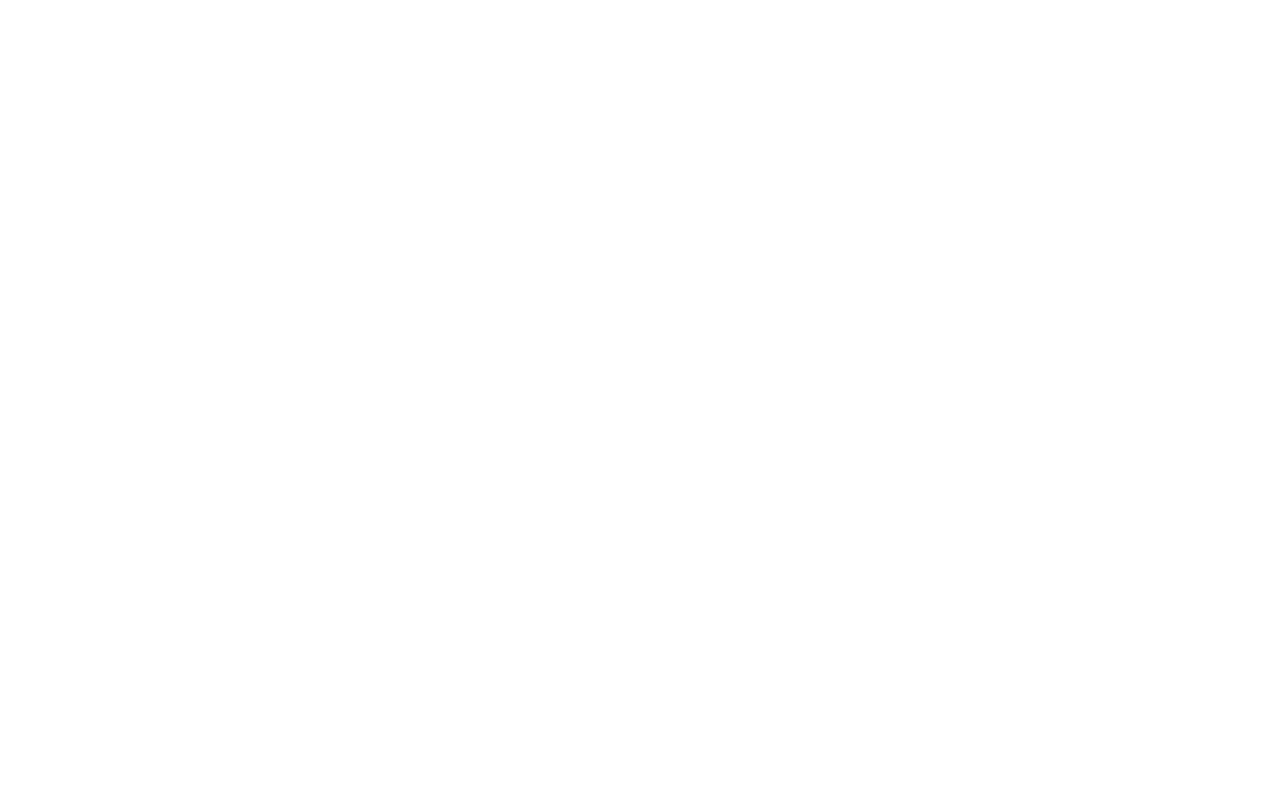
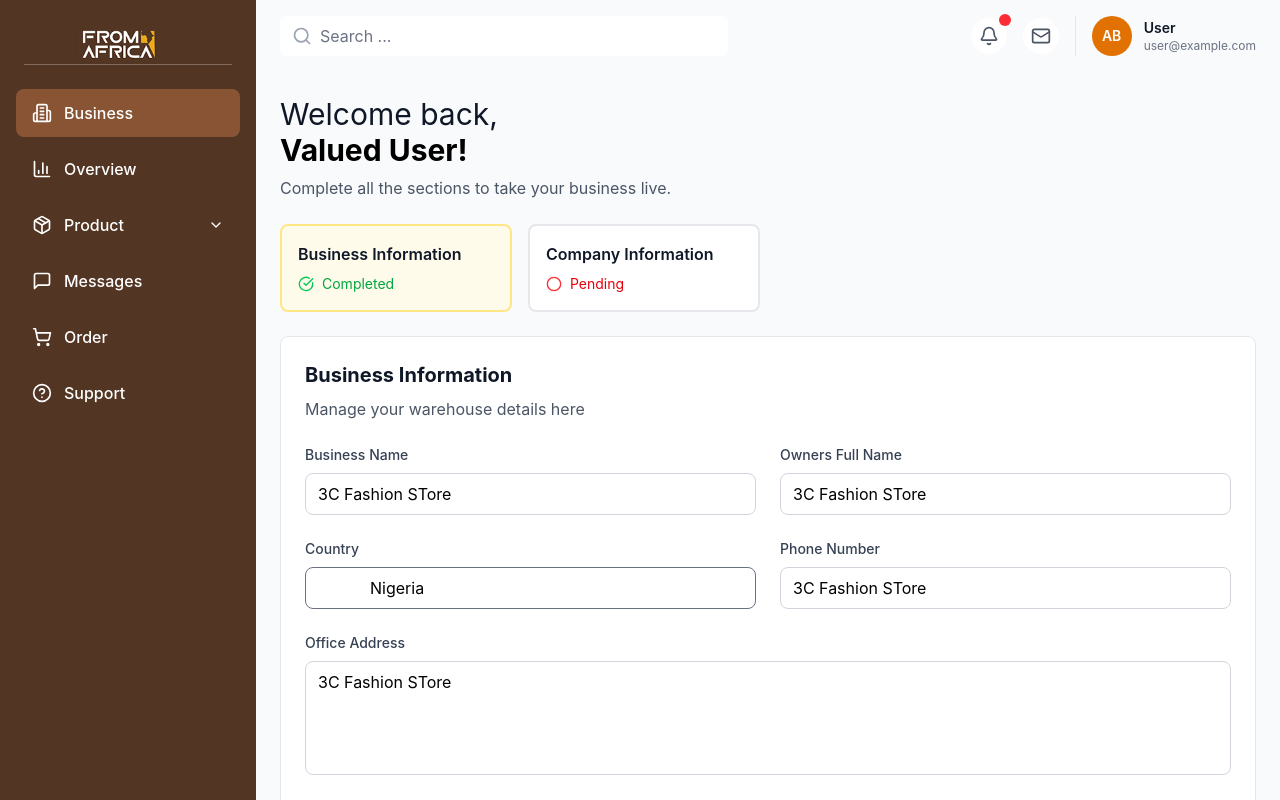
Before and after one commit to 0xidennis/africa, a React (Vite) app: page /sellerdash in a window 1280 px wide. Before the commit this address had no page. Built offline with nearby package versions, Linux system fonts and the light colour scheme.

Commit message:
first commit

```diff
--- a/src/App.jsx
+++ b/src/App.jsx
@@ -21,6 +21,7 @@
 import SellerProduct from './Dashboards/SellerProduct';
 import ProductForm from './Dashboards/ProductForm';
 import ChatRoom from './Dashboards/ChatRoom';
+import ProgressCard from './Dashboards/ProgressCard';
 
 const App = () => {
   return (
@@ -42,6 +43,8 @@
           <Route path="/buyerdash" element={<BuyerDash/>} />
           <Route path="/messages" element={<ChatRoom/>} />
           <Route path="/orders" element={<Order/>} />
+          <Route path="/sellerdash" element={<SellerDash/>} />
+          <Route path="/progresscard" element={<ProgressCard/>} />
 
       < Route path="/Verification" element={<Verification/>}/>
 
--- a/src/Dashboards/Navbar.jsx
+++ b/src/Dashboards/Navbar.jsx
@@ -1,8 +1,21 @@
 import React from 'react'
 import { Search, Bell, Mail, Menu } from "lucide-react"
+import { useAuth } from '../context/AuthContext';
 import boy from '../assets/image/images 1.png'
 
 const Navbar = ({ onMenuClick }) => {
+  const { user } = useAuth();
+
+  // Function to get initials from fullName
+  const getInitials = (name) => {
+    if (!name) return 'AB'; // Default initials
+    return name
+      .split(' ')
+      .map(part => part[0])
+      .join('')
+      .toUpperCase()
+      .substring(0, 2);
+  };
   return (
     <header className="bg-gray-50 px-4 lg:px-6 py-4">
     <div className="flex items-center justify-between">
@@ -33,7 +46,7 @@
           <Mail size={20} className="text-gray-600" />
         </button>
 
-        <div className="flex items-center space-x-3 pl-4 border-l border-gray-200">
+        {/* <div className="flex items-center space-x-3 pl-4 border-l border-gray-200">
           <div className="w-10 h-10 bg-amber-600 rounded-full flex items-center justify-center">
             <span className="text-white font-semibold text-sm">AB</span>
           </div>
@@ -41,7 +54,22 @@
             <div className="font-semibold text-gray-900 text-sm">Ade Batife John</div>
             <div className="text-gray-500 text-xs">adebatifejohn@gmail.com</div>
           </div>
-        </div>
+        </div> */}
+             <div className="flex items-center space-x-3 pl-4 border-l border-gray-200">
+            <div className="w-10 h-10 bg-amber-600 rounded-full flex items-center justify-center">
+              <span className="text-white font-semibold text-sm">
+                {getInitials(user?.fullName)}
+              </span>
+            </div>
+            <div className="hidden sm:block">
+              <div className="font-semibold text-gray-900 text-sm">
+                {user?.fullName || 'User'}
+              </div>
+              <div className="text-gray-500 text-xs">
+                {user?.email || 'user@example.com'}
+              </div>
+            </div>
+          </div>
       </div>
     </div>
   </header>
--- a/src/Dashboards/ProgressCard.jsx
+++ b/src/Dashboards/ProgressCard.jsx
@@ -4,19 +4,19 @@
 
 
 const ProgressCard = () => {
-    const navigate = useNavigate();
+    // const navigate = useNavigate();
     const cards = [
         {
           title: "Business Information",
           status: "completed",
           completed: true,
-          path: "/business-info"
+          path: "/businessinfo"
         },
         {
           title: "Company Information",
           status: "pending",
           completed: false,
-          path: "/company-info"
+          path: "/companyinfo"
         },
       ]
       const handleCardClick = (path) => {
--- a/src/Dashboards/WelcomeSection.jsx
+++ b/src/Dashboards/WelcomeSection.jsx
@@ -1,15 +1,23 @@
 import React from 'react'
+import { useAuth } from '../context/AuthContext';
 
 const WelcomeSection = () => {
+  const { user } = useAuth();
   return (
-    <div>
-         <div className="space-y-2">
-      <h1 className="text-2xl lg:text-3xl font-md text-gray-900">
-        Welcome back, <br /><span className="block sm:inline font-bold text-black">Fade African Clothings !</span>
-      </h1>
-      <p className="text-gray-600">Complete all the sections to take your business live.</p>
-    </div>
-    </div>
+    <div className="space-y-2">
+    <h1 className="text-2xl lg:text-3xl font-md text-gray-900">
+      Welcome back, <br />
+      <span className="block sm:inline font-bold text-black">
+        {user?.companyName || user?.fullName || 'Valued User'}!
+      </span>
+    </h1>
+    <p className="text-gray-600">
+      {user?.isComplete
+        ? "We're glad to have you back."
+        : "Complete all the sections to take your business live."
+      }
+    </p>
+  </div>
   )
 }
 
--- a/src/Manufacturer/Businexinfo.jsx
+++ b/src/Manufacturer/Businexinfo.jsx
@@ -56,7 +56,7 @@
       };
 
       await completeRegistration(completeUserData);
-      navigate('/dashboard');
+      navigate('/sellerdash');
     } catch (err) {
       console.error('Registration completion error:', err);
       setError(err.message || "Registration failed");
--- a/src/context/AuthContext.jsx
+++ b/src/context/AuthContext.jsx
@@ -16,9 +16,10 @@
 
 
   // Login function
-  const login = async (email, password) => {
+  const login = async (email, password,userData) => {
     setLoading(true);
     setError(null);
+
 
     try {
       const response = await fetch('https://fromafrica-backend.onrender.com/api/v1/login', {
@@ -35,6 +36,7 @@
       if (!response.ok) {
         throw new Error(data.message || 'Login failed');
       }
+
 
        // Validate required fields exist
     // if (!data.email || !data.role || !data.token) {
```
